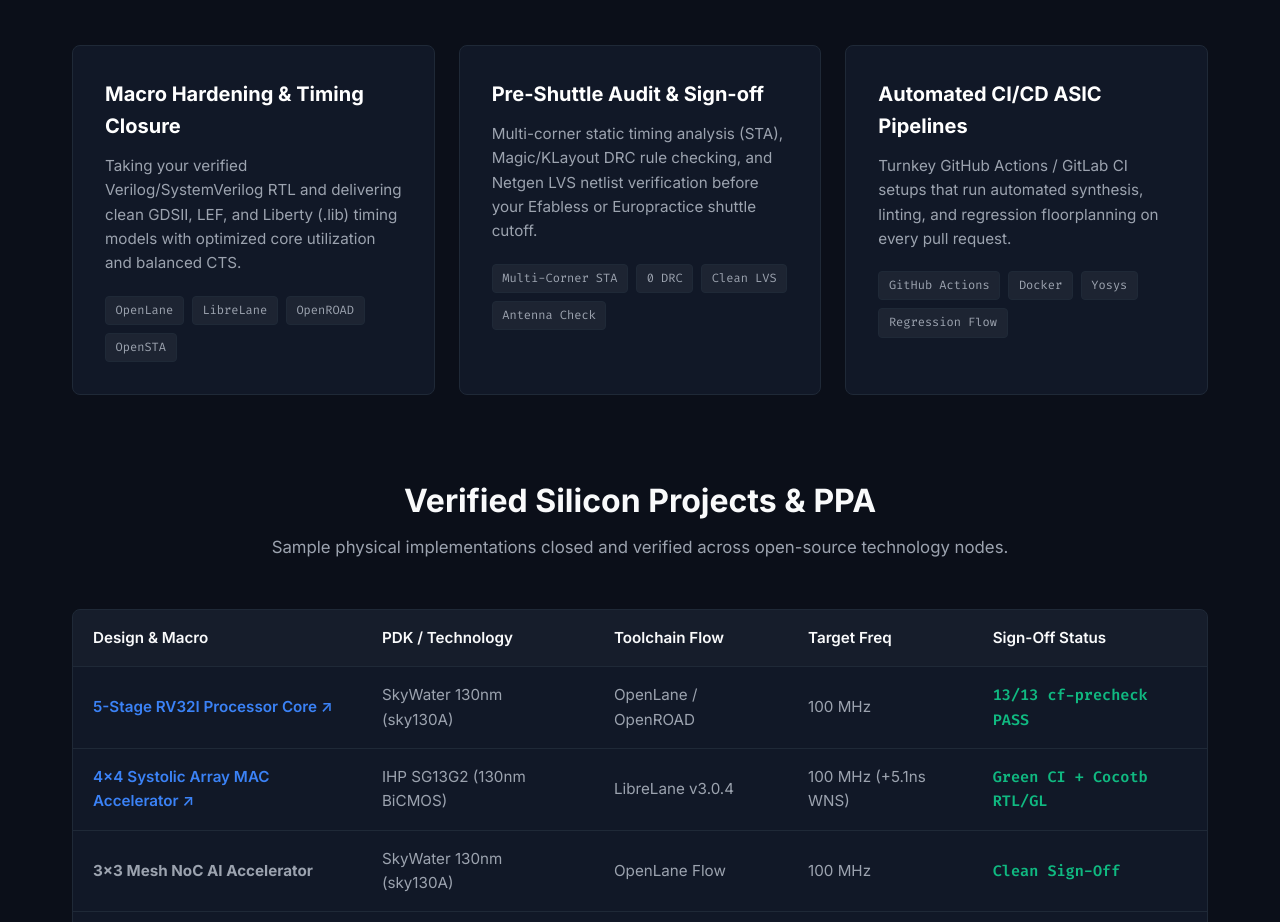
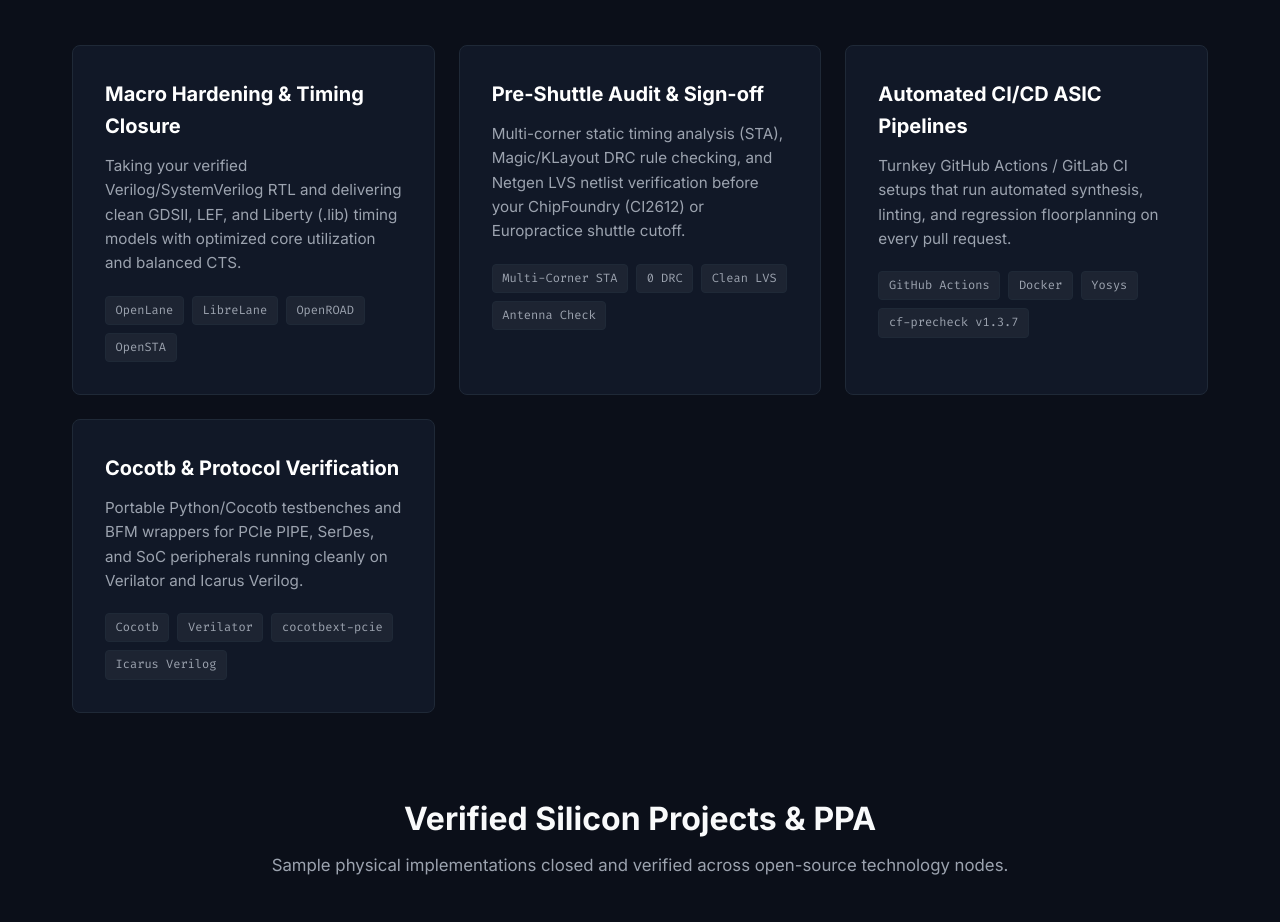
Before and after one commit to NiranjankumarKatragadda/NiranjankumarKatragadda.github.io, a plain HTML site: page index.html in a window 1280 px wide. Shown: the part 888-1810 px from the top of the page. Drawn offline with Linux system fonts and the light colour scheme.

Commit message:
feat(portfolio): add Cocotb verification card and update ChipFoundry CI2612 copy

```diff
--- a/index.html
+++ b/index.html
@@ -93,13 +93,18 @@
         </div>
         <div class="card">
           <h3>Pre-Shuttle Audit & Sign-off</h3>
-          <p>Multi-corner static timing analysis (STA), Magic/KLayout DRC rule checking, and Netgen LVS netlist verification before your Efabless or Europractice shuttle cutoff.</p>
+          <p>Multi-corner static timing analysis (STA), Magic/KLayout DRC rule checking, and Netgen LVS netlist verification before your ChipFoundry (CI2612) or Europractice shuttle cutoff.</p>
           <div class="tag-list"><span class="tag">Multi-Corner STA</span><span class="tag">0 DRC</span><span class="tag">Clean LVS</span><span class="tag">Antenna Check</span></div>
         </div>
         <div class="card">
           <h3>Automated CI/CD ASIC Pipelines</h3>
           <p>Turnkey GitHub Actions / GitLab CI setups that run automated synthesis, linting, and regression floorplanning on every pull request.</p>
-          <div class="tag-list"><span class="tag">GitHub Actions</span><span class="tag">Docker</span><span class="tag">Yosys</span><span class="tag">Regression Flow</span></div>
+          <div class="tag-list"><span class="tag">GitHub Actions</span><span class="tag">Docker</span><span class="tag">Yosys</span><span class="tag">cf-precheck v1.3.7</span></div>
+        </div>
+        <div class="card">
+          <h3>Cocotb &amp; Protocol Verification</h3>
+          <p>Portable Python/Cocotb testbenches and BFM wrappers for PCIe PIPE, SerDes, and SoC peripherals running cleanly on Verilator and Icarus Verilog.</p>
+          <div class="tag-list"><span class="tag">Cocotb</span><span class="tag">Verilator</span><span class="tag">cocotbext-pcie</span><span class="tag">Icarus Verilog</span></div>
         </div>
       </div>
     </section>
```
